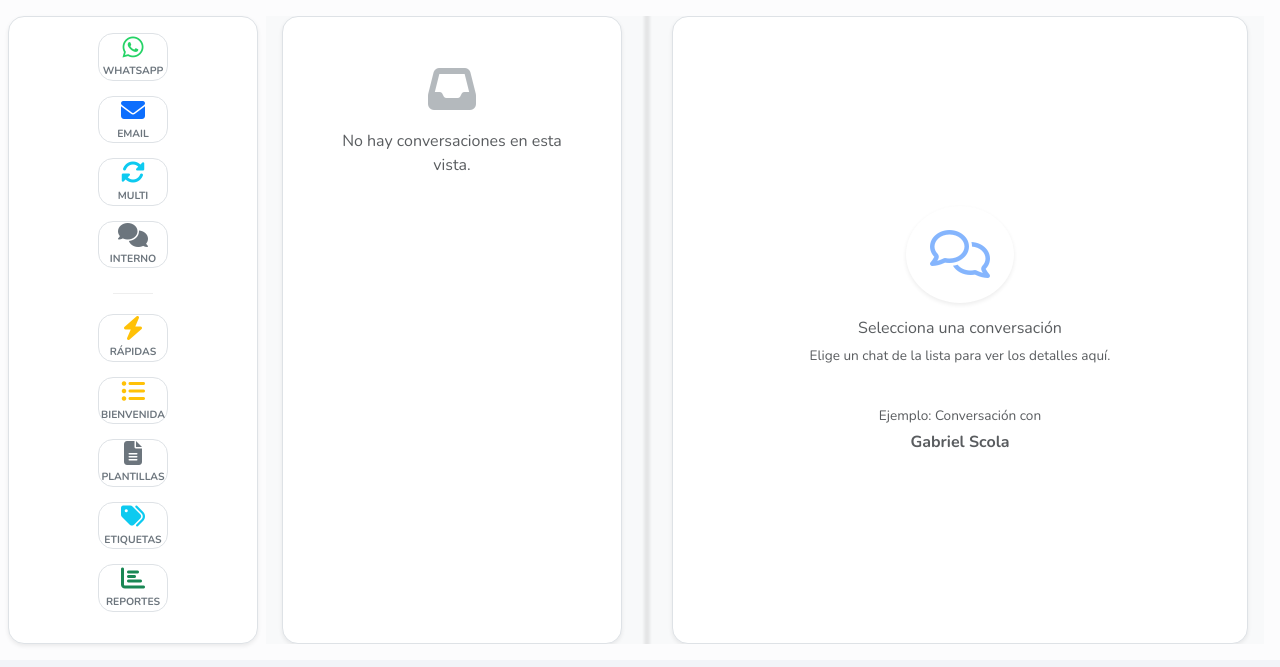
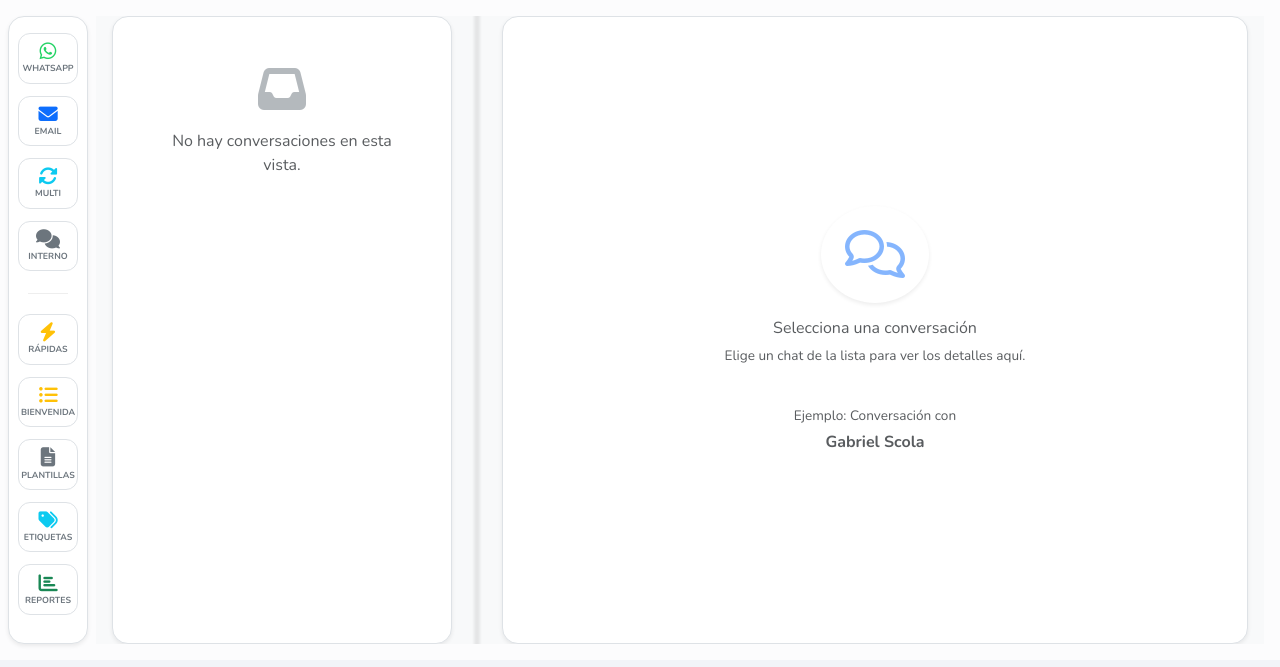
Before and after one commit to GuasosDev/CarolGiuliani, a Django app: page /communications/ in a window 1280 px wide. Shown: the part 133-800 px from the top of the page. Run offline with Django 4.2, Linux system fonts and the light colour scheme; the visitor is signed in with stand-in values (Sample User, id 1); data that the repository does not hold is empty; parts of the project's set-up code (start-up, migrations or seed data) failed here and were passed over; some libraries are stand-ins or nearby versions.

Commit message:
afinado barra side bar

```diff
--- a/communications/templates/communications/communications_base.html
+++ b/communications/templates/communications/communications_base.html
@@ -154,13 +154,13 @@
 </div>
 <div class="comm-layout bg-light-subtle d-flex py-3 ps-2 pe-3 gap-2" style="height: calc(100vh - 140px); overflow: hidden;">
     <!-- Compact Vertical Sidebar (Exact match to image) -->
-    <div class="comm-sidebar-nav bg-white border rounded-4 shadow-sm h-100 d-flex flex-column align-items-center py-3 flex-shrink-0" style="width: 100px; overflow-y: auto; scrollbar-width: none;">
+    <div class="comm-sidebar-nav bg-white border rounded-4 shadow-sm h-100 d-flex flex-column align-items-center py-3 flex-shrink-0" style="width: 80px !important; min-width: 80px !important; overflow-y: auto; scrollbar-width: none;">
         <style>
             .comm-sidebar-nav::-webkit-scrollbar { display: none; }
             .sidebar-icon-btn {
-                width: 70px;
-                height: 70px;
-                border-radius: 15px;
+                width: 60px;
+                height: 60px;
+                border-radius: 12px;
                 border: 1px solid #dee2e6;
                 display: flex;
                 flex-direction: column;
@@ -168,13 +168,13 @@
                 justify-content: center;
                 text-decoration: none;
                 color: #6c757d;
-                margin-bottom: 15px;
+                margin-bottom: 12px;
                 position: relative;
                 transition: all 0.2s ease;
                 background-color: #fff;
             }
-            .sidebar-icon-btn i { font-size: 1.5rem; margin-bottom: 4px; }
-            .sidebar-icon-btn span { font-size: 0.65rem; font-weight: bold; text-transform: uppercase; }
+            .sidebar-icon-btn i { font-size: 1.2rem; margin-bottom: 2px; }
+            .sidebar-icon-btn span { font-size: 0.55rem; font-weight: bold; text-transform: uppercase; }
             .sidebar-icon-btn.active {
                 border-color: #0d6efd;
                 color: #0d6efd;
```
